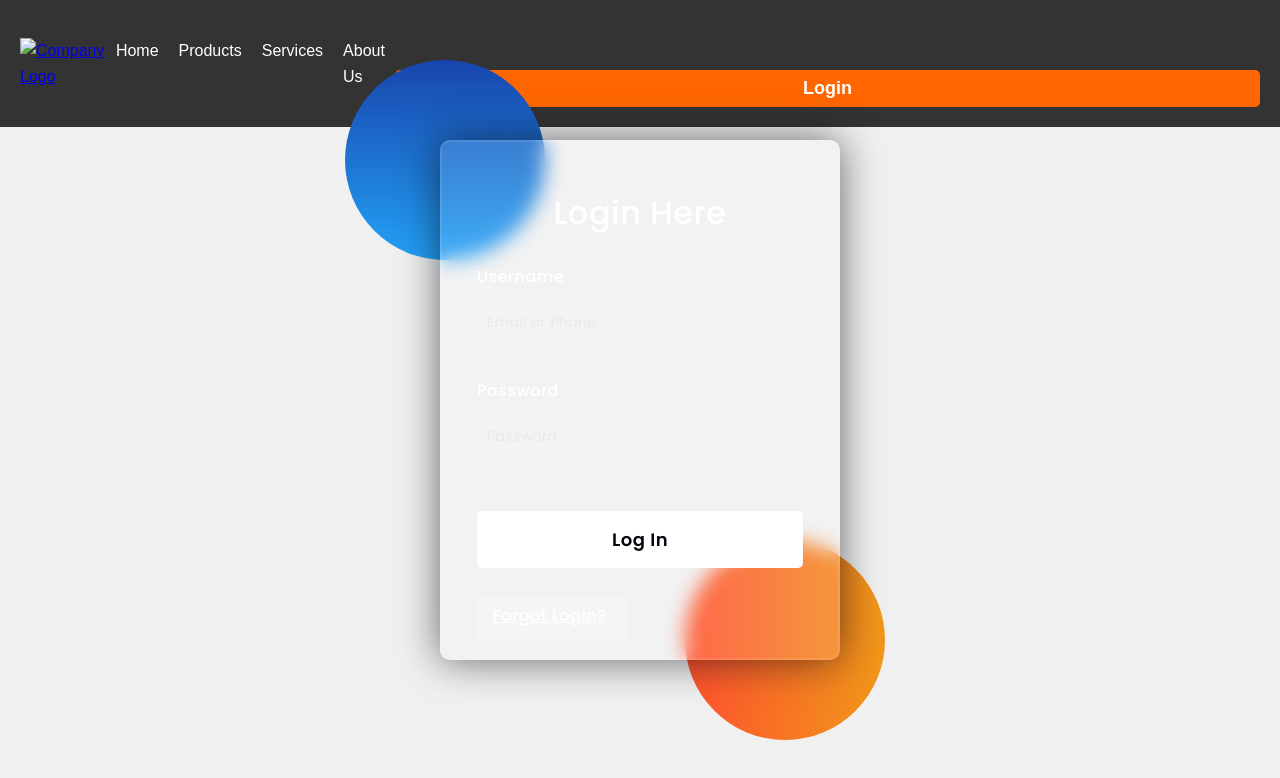
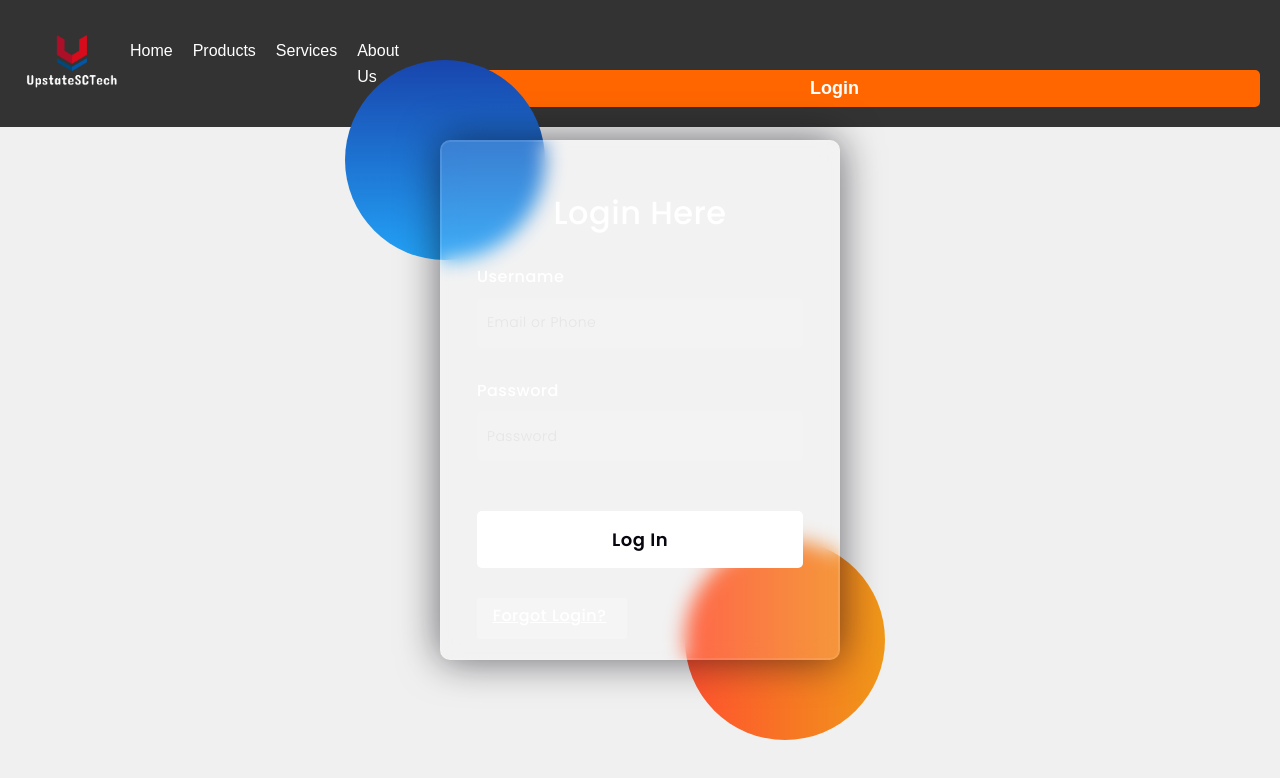
Before and after one commit to Aleric-Stell/Aleric-Stell.github.io, a plain HTML site: page login.html in a window 1280 px wide. Drawn offline with Linux system fonts and the light colour scheme.

Commit message:
Update login.html

```diff
--- a/login.html
+++ b/login.html
@@ -17,7 +17,7 @@
             <!-- Make the logo clickable and link it to the homepage -->
             <a href="index.html">
                 <!-- Replace this with your company logo or a placeholder -->
-                <img src="company_logo.png" alt="Company Logo">
+                <img src="logo - name added.png" alt="Company Logo">
             </a>
         </div>
         <nav class="navigation">
```
